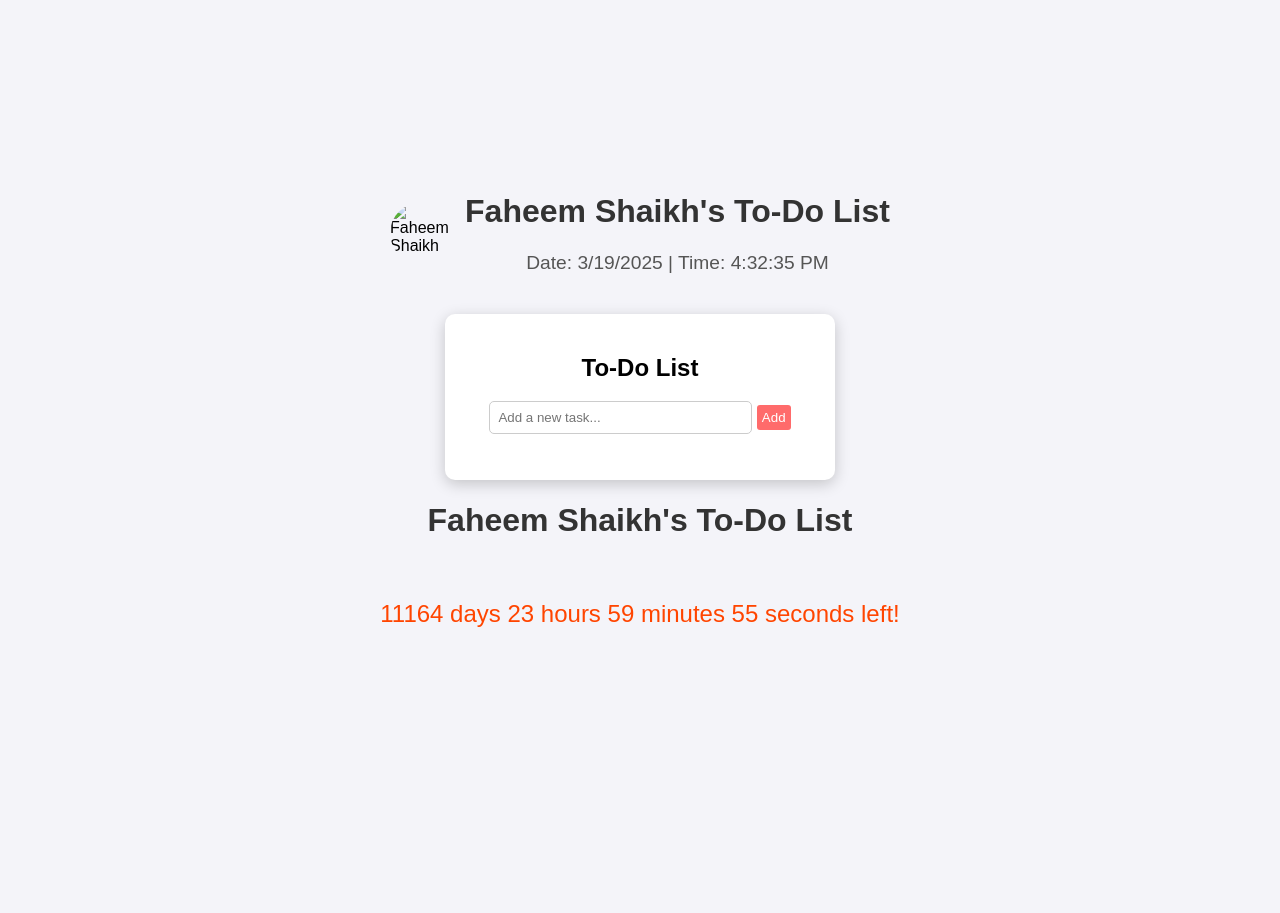
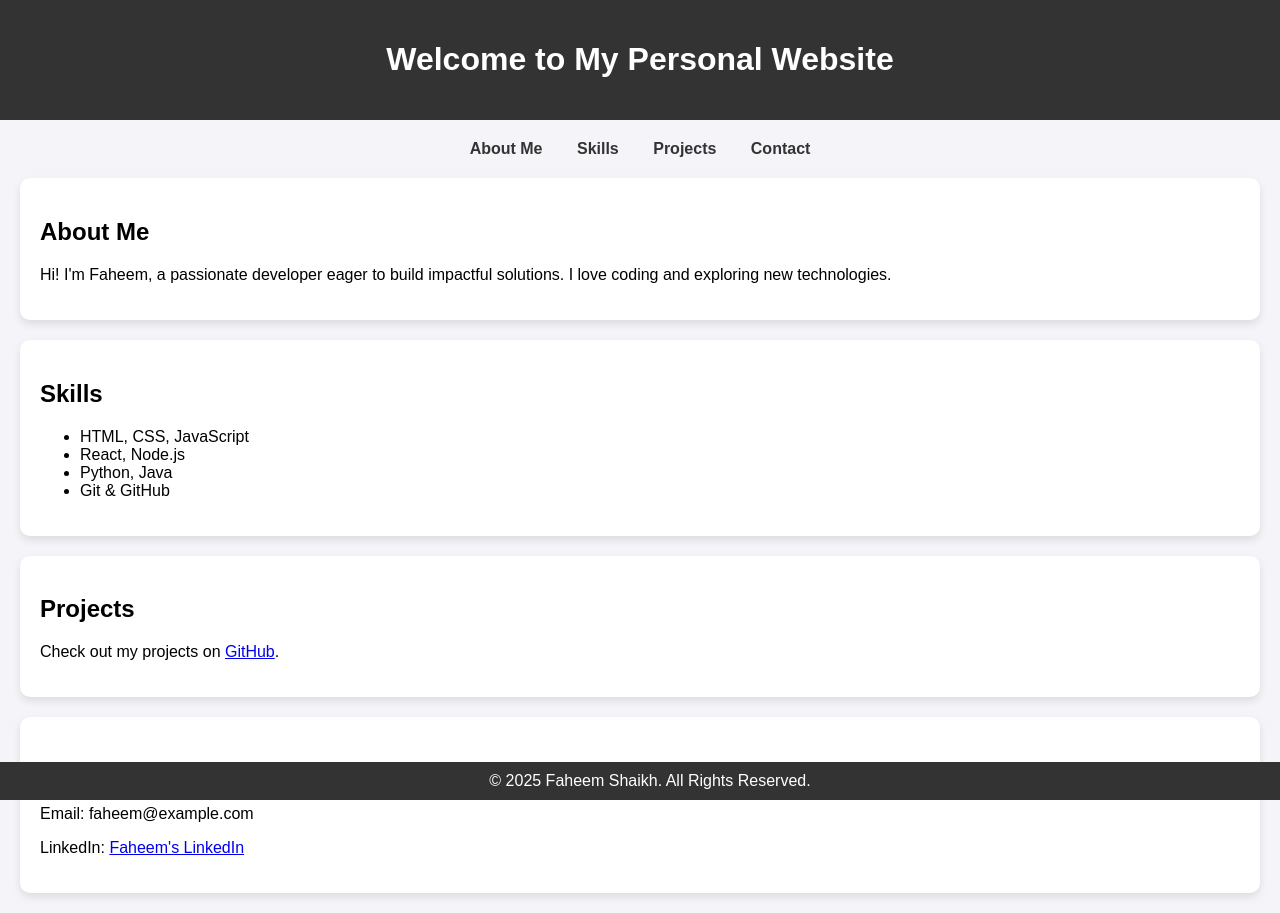
Before and after one commit to Faheem2402/-todo-list-, a plain HTML site: page index.html in a window 1280 px wide. Before the commit the page ends 800 px from the top, so only its background shows below. Drawn offline with Linux system fonts and the light colour scheme.

Commit message:
Update index.html

```diff
--- a/index.html
+++ b/index.html
@@ -3,198 +3,88 @@
 <head>
     <meta charset="UTF-8">
     <meta name="viewport" content="width=device-width, initial-scale=1.0">
-    <title>Faheem Shaikh's To-Do List</title>
+    <title>My Personal Website</title>
     <style>
         body {
             font-family: Arial, sans-serif;
             background-color: #f4f4f9;
-            display: flex;
-            justify-content: center;
-            align-items: center;
-            flex-direction: column;
-            height: 100vh;
             margin: 0;
+            padding: 0;
+            box-sizing: border-box;
         }
 
-        .header {
-            display: flex;
-            justify-content: center;
-            align-items: center;
-            margin-bottom: 20px;
-        }
-
-        .header img {
-            width: 60px;
-            height: 60px;
-            border-radius: 50%;
-            margin-right: 15px;
-        }
-
-        .header div {
+        header {
+            background-color: #333;
+            color: white;
+            padding: 20px;
             text-align: center;
         }
 
-        .date-time {
-            margin-bottom: 20px;
-            font-size: 1.2em;
-            color: #555;
-        }
-
-        .todo-container {
-            background-color: #fff;
-            padding: 20px;
-            border-radius: 10px;
-            box-shadow: 0 4px 15px rgba(0, 0, 0, 0.2);
-            width: 350px;
+        nav {
+            margin: 20px auto;
             text-align: center;
         }
 
-        input[type="text"] {
-            width: 70%;
-            padding: 8px;
-            margin-bottom: 10px;
-            border: 1px solid #ccc;
-            border-radius: 5px;
+        nav a {
+            margin: 0 15px;
+            text-decoration: none;
+            color: #333;
+            font-weight: bold;
         }
 
-        ul {
-            list-style-type: none;
-            padding: 0;
-            margin-top: 10px;
+        section {
+            margin: 20px;
+            padding: 20px;
+            background-color: #fff;
+            box-shadow: 0 4px 8px rgba(0, 0, 0, 0.1);
+            border-radius: 10px;
         }
 
-        li {
-            background-color: #e4e4e4;
-            margin: 5px 0;
-            padding: 8px;
-            border-radius: 5px;
-            display: flex;
-            justify-content: space-between;
-            align-items: center;
-        }
-
-        button {
-            background-color: #ff6b6b;
-            border: none;
-            padding: 5px;
+        footer {
+            background-color: #333;
             color: white;
-            border-radius: 3px;
-            cursor: pointer;
-        }
-
-        button:hover {
-            background-color: #ff4a4a;
+            padding: 10px;
+            text-align: center;
+            position: fixed;
+            width: 100%;
+            bottom: 0;
         }
     </style>
 </head>
 <body>
-    <div class="header">
-        <img src="your-photo.jpg" alt="Faheem Shaikh" />
-        <div>
-            <h1>Faheem Shaikh's To-Do List</h1>
-            <p class="date-time" id="dateTime"></p>
-        </div>
-    </div>
-    <div class="todo-container">
-        <h2>To-Do List</h2>
-        <input type="text" id="taskInput" placeholder="Add a new task...">
-        <button onclick="addTask()">Add</button>
-        <ul id="taskList"></ul>
-    </div>
-
-    <script>
-        function updateDateTime() {
-            const now = new Date();
-            const formattedDate = now.toLocaleDateString();
-            const formattedTime = now.toLocaleTimeString();
-            document.getElementById("dateTime").textContent = `Date: ${formattedDate} | Time: ${formattedTime}`;
-        }
-
-        setInterval(updateDateTime, 1000);
-
-        function addTask() {
-            const taskInput = document.getElementById("taskInput");
-            const taskList = document.getElementById("taskList");
-
-            if (taskInput.value.trim() !== "") {
-                const li = document.createElement("li");
-                const serialNo = taskList.childElementCount + 1;
-                li.textContent = `${serialNo}. ${taskInput.value}`;
-
-                const deleteButton = document.createElement("button");
-                deleteButton.textContent = "Delete";
-                deleteButton.onclick = () => li.remove();
-
-                li.appendChild(deleteButton);
-                taskList.appendChild(li);
-                taskInput.value = "";
-            }
-        }
-    </script>
+    <header>
+        <h1>Welcome to My Personal Website</h1>
+    </header>
+    <nav>
+        <a href="#about">About Me</a>
+        <a href="#skills">Skills</a>
+        <a href="#projects">Projects</a>
+        <a href="#contact">Contact</a>
+    </nav>
+    <section id="about">
+        <h2>About Me</h2>
+        <p>Hi! I'm Faheem, a passionate developer eager to build impactful solutions. I love coding and exploring new technologies.</p>
+    </section>
+    <section id="skills">
+        <h2>Skills</h2>
+        <ul>
+            <li>HTML, CSS, JavaScript</li>
+            <li>React, Node.js</li>
+            <li>Python, Java</li>
+            <li>Git & GitHub</li>
+        </ul>
+    </section>
+    <section id="projects">
+        <h2>Projects</h2>
+        <p>Check out my projects on <a href="https://github.com/Faheem2402" target="_blank">GitHub</a>.</p>
+    </section>
+    <section id="contact">
+        <h2>Contact</h2>
+        <p>Email: faheem@example.com</p>
+        <p>LinkedIn: <a href="#">Faheem's LinkedIn</a></p>
+    </section>
+    <footer>
+        &copy; 2025 Faheem Shaikh. All Rights Reserved.
+    </footer>
 </body>
 </html>
-<!DOCTYPE html>
-<html lang="en">
-<head>
-    <meta charset="UTF-8">
-    <meta name="viewport" content="width=device-width, initial-scale=1.0">
-    <title>Faheem Shaikh's To-Do List</title>
-    <style>
-        body {
-            font-family: Arial, sans-serif;
-            background-color: #f4f4f9;
-            display: flex;
-            justify-content: center;
-            align-items: center;
-            flex-direction: column;
-            height: 100vh;
-            margin: 0;
-        }
-
-        .header {
-            display: flex;
-            justify-content: center;
-            align-items: center;
-            margin-bottom: 20px;
-        }
-
-        h1 {
-            color: #333;
-        }
-
-        #timer {
-            font-size: 24px;
-            color: #ff4500;
-            margin-top: 20px;
-        }
-    </style>
-</head>
-<body>
-    <div class="header">
-        <h1>Faheem Shaikh's To-Do List</h1>
-    </div>
-
-    <div id="timer">Loading timer...</div>
-
-    <script>
-        // Calculate the target date (11,165 days from today)
-        const targetDate = new Date();
-        targetDate.setDate(targetDate.getDate() + 11165);
-
-        function updateTimer() {
-            const now = new Date();
-            const timeLeft = targetDate - now;
-
-            const days = Math.floor(timeLeft / (1000 * 60 * 60 * 24));
-            const hours = Math.floor((timeLeft % (1000 * 60 * 60 * 24)) / (1000 * 60 * 60));
-            const minutes = Math.floor((timeLeft % (1000 * 60 * 60)) / (1000 * 60));
-            const seconds = Math.floor((timeLeft % (1000 * 60)) / 1000);
-
-            document.getElementById("timer").textContent =
-                `${days} days ${hours} hours ${minutes} minutes ${seconds} seconds left!`;
-        }
-
-        setInterval(updateTimer, 1000);
-    </script>
-</body>
-</html>
```
